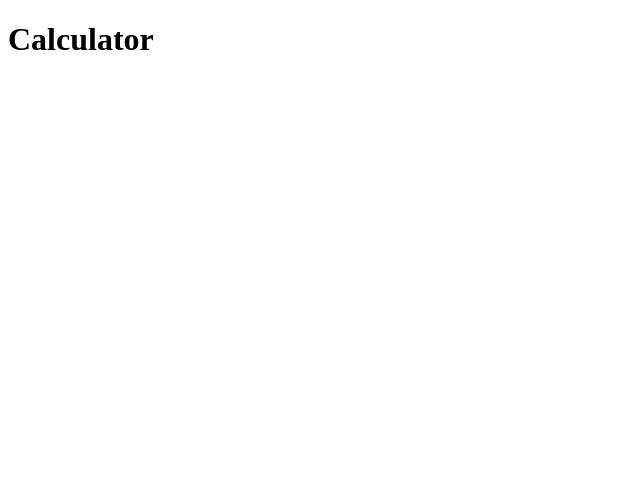
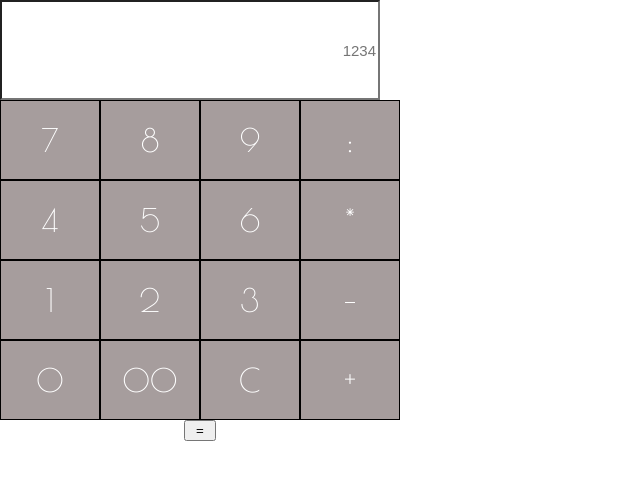
Before and after one commit to sylwia-wozniak/calculator, a website: page index.html in a window 1280 px wide. Shown: the whole page, without its empty margins (0-640 px from the left). Drawn offline with nearby package versions, Linux system fonts and the light colour scheme.

Commit message:
initial commit

```diff
--- /dev/null
+++ b/Gruntfile.js
@@ -0,0 +1,43 @@
+    module.exports = function (grunt) {
+    grunt.initConfig({
+        watch: {
+            files: 'scss/**/*.scss',
+            tasks: ['sass']
+        },
+        sass: {
+            dist: {
+                options:{
+                    trace:true
+                },
+                files: {
+                    'css/build.css': 'scss/base.scss'
+                }
+            }
+        },
+        browserSync: {
+            dev: {
+                bsFiles: {
+                    src : [
+                        'css/*.css',
+                        '*.html'
+                    ]
+                },
+                options: {
+                    watchTask: true,
+                    server: {
+                        baseDir: "./",
+                        index: "index.html"
+                    }
+                }
+            }
+        }
+    });
+
+    // load npm tasks
+    grunt.loadNpmTasks('grunt-contrib-sass');
+    grunt.loadNpmTasks('grunt-contrib-watch');
+    grunt.loadNpmTasks('grunt-browser-sync');
+
+    // define default task
+    grunt.registerTask('default', ['browserSync', 'watch']);
+    };
--- a/index.html
+++ b/index.html
@@ -4,9 +4,37 @@
   <meta charset="UTF-8">
   <meta name="viewport" content="width=device-width, initial-scale=1.0">
   <meta http-equiv="X-UA-Compatible" content="ie=edge">
-  <title>main</title>
+  <title>calculator</title>
+  <link href="https://fonts.googleapis.com/css?family=Poiret+One" rel="stylesheet">
+  <link rel="stylesheet" href="css/build.css">
 </head>
 <body>
-<h1>Calculator</h1>
+  <div class="calc_container">
+    <div class="calc_answear">
+      <input type="text" class="answear" placeholder="1234"/>
+    </div>
+    <div class="calc_btns">
+      <input type="button" class="number" value=" 7 "/>
+      <input type="button" class="number" value=" 8 "/>
+      <input type="button" class="number" value=" 9 "/>
+      <input type="button" class="operation" value=" : "/>
+      <input type="button" class="number" value=" 4 "/>
+      <input type="button" class="number" value=" 5 "/>
+      <input type="button" class="number" value=" 6 "/>
+      <input type="button" class="operation" value=" * "/>
+      <input type="button" class="number" value=" 1 "/>
+      <input type="button" class="number" value=" 2 "/>
+      <input type="button" class="number" value=" 3 "/>
+      <input type="button" class="operation" value=" - "/>
+      <input type="button" class="number" value=" 0 "/>
+      <input type="button" class="number" value=" 00 "/>
+      <input type="button" class="operation" value=" C "/>
+      <input type="button" class="operation" value=" + "/>
+
+    </div>
+    <div class="score_btn">
+      <input type="submit" class="" value=" = "/>
+    </div>
+  </div>
 </body>
 </html>
--- /dev/null
+++ b/scss/base.scss
@@ -0,0 +1,3 @@
+@import "reset";
+@import "variables";
+@import "main";
--- /dev/null
+++ b/scss/main.scss
@@ -0,0 +1,42 @@
+body{
+    font-family: $font-primary;
+    font-size: 16px;
+}
+.calc_container {
+    width: 380px;
+    position: relative;
+    text-align: center;
+    display: block;
+    .calc_answear {
+        .answear {
+            width: 100%;
+            height: 100px;
+            background-color: rgb(255, 255, 255);
+            font-size: 15px;
+            text-align: right;
+            display: block;
+        }
+    }
+    .calc_btns {
+        width: 400px;
+        text-align: center;
+        margin: 0;
+        padding: 0;
+        font-size: 0;
+        .number,.operation {
+            width: 100px;
+            height: 80px;
+            display: inline-block;
+            text-align: center;
+            background-color: rgba(78, 60, 60, 0.5);
+            border:1px solid #000;
+            font-size: 2rem;
+            font-family: $font-primary;
+            color:#fff;
+        }
+    }
+    .score_btn {
+        width: 400px;
+    }
+
+}
--- /dev/null
+++ b/scss/reset.scss
@@ -0,0 +1,7 @@
+*{
+    box-sizing: border-box;
+}
+body {
+    margin: 0;
+    padding: 0;
+}
--- /dev/null
+++ b/scss/variables.scss
@@ -0,0 +1 @@
+$font-primary: "Poiret One";
```
Also changed, not shown: package.json (added, +19 -0 lines), css/build.css (added), 2 other files.
